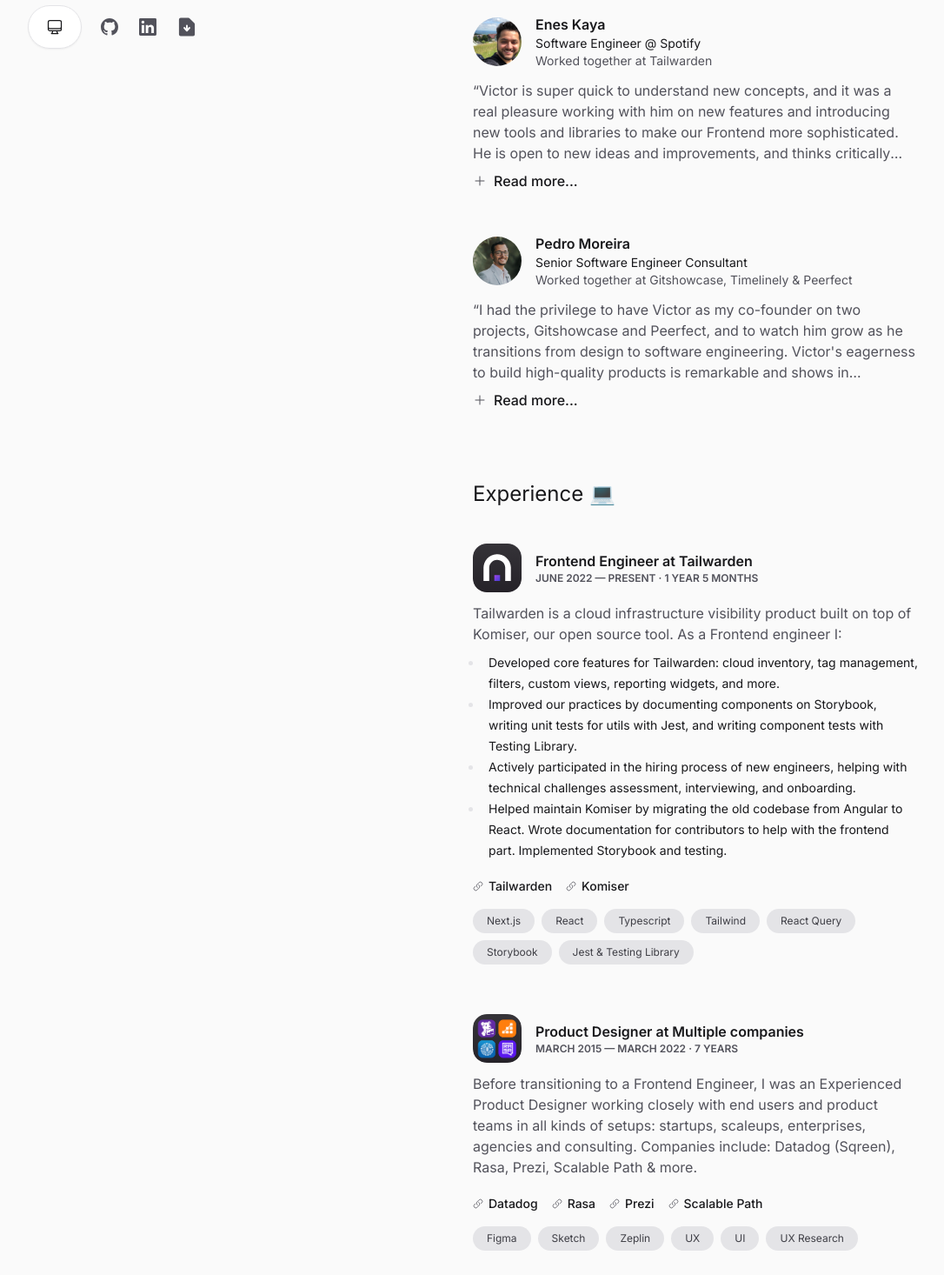
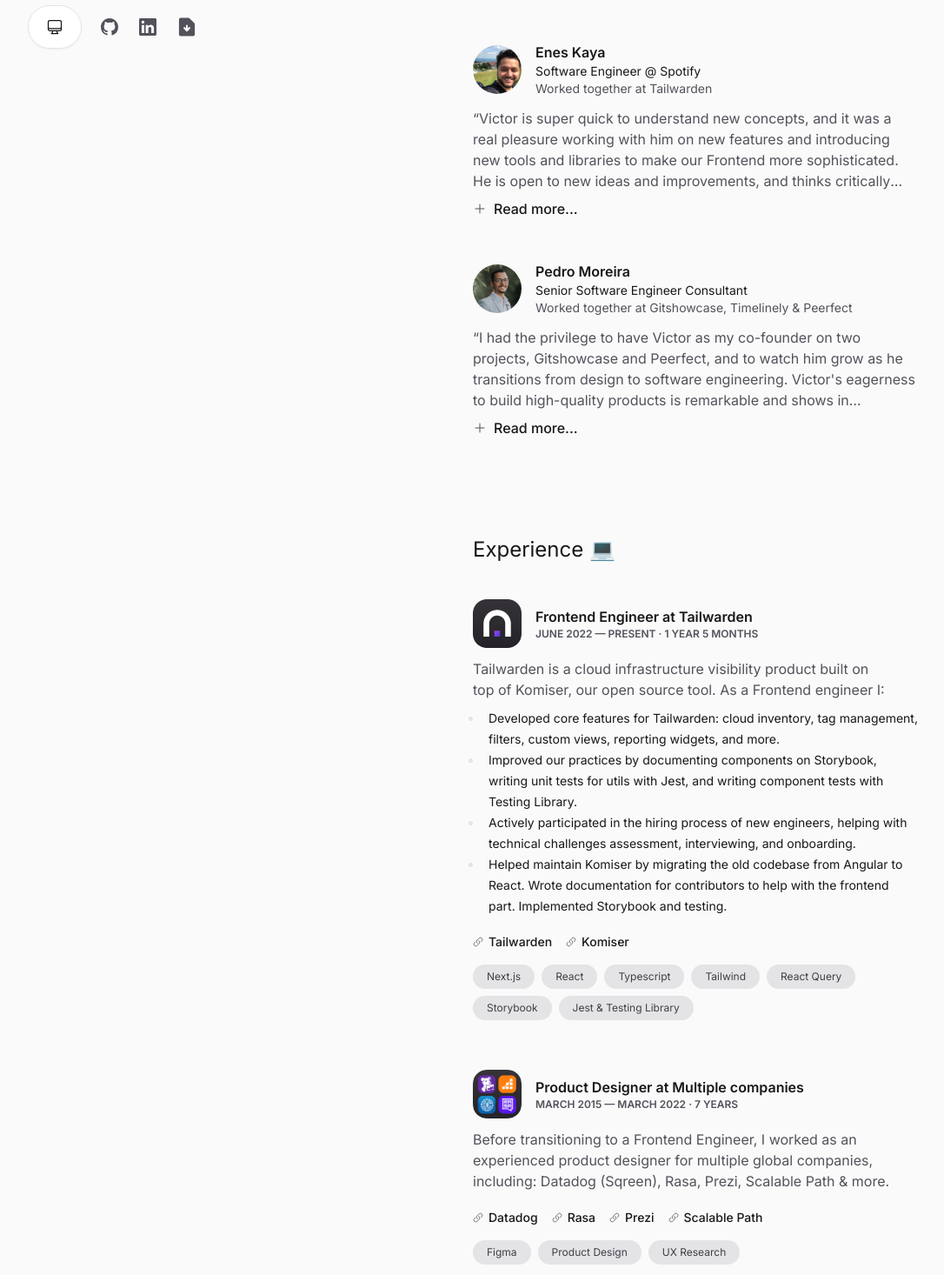
Before and after one commit to victorgaard/portfolio-v2, a Next.js app: page / in a window 1280 px wide. Shown: the part 664-2130 px from the top of the page at 87% size, without its empty margins (96-1182 px from the left). Built offline with nearby package versions, Linux system fonts and the light colour scheme.

Commit message:
style: sections enhancement

```diff
--- a/components/Experience.tsx
+++ b/components/Experience.tsx
@@ -86,7 +86,11 @@
 }
 
 function Description({ children }: PropsWithChildren) {
-  return <Typography.Paragraph>{children}</Typography.Paragraph>;
+  return (
+    <Typography.Paragraph className="[text-wrap:balance]">
+      {children}
+    </Typography.Paragraph>
+  );
 }
 
 type ResponsibilitiesProps = {
@@ -153,8 +157,8 @@
       {stack.map((tech) => (
         <Badge
           key={tech}
-          className={cn("text-zinc-700", {
-            "group-hover:bg-zinc-300 dark:text-zinc-300 group-hover:dark:bg-zinc-800 group-hover:dark:text-white":
+          className={cn("text-zinc-700 dark:text-zinc-300", {
+            "group-hover:bg-zinc-300 group-hover:dark:bg-zinc-800 group-hover:dark:text-white":
               url,
           })}
         >
--- a/components/Recommendation.tsx
+++ b/components/Recommendation.tsx
@@ -8,7 +8,10 @@
 type RecommendationProps = PropsWithChildren & { id: number };
 export function Recommendation({ children, id }: RecommendationProps) {
   return (
-    <div id={`recommendation-${id}`} className="group flex flex-col gap-3">
+    <div
+      id={`recommendation-${id}`}
+      className="group flex flex-col gap-3 pt-12"
+    >
       {children}
     </div>
   );
@@ -51,8 +54,10 @@
 function Message({ children, id }: MessageProps) {
   const [isExpanded, setIsExpanded] = useState(false);
   return (
-    <div className="flex flex-col gap-2">
+    <div className="group flex flex-col gap-2">
+      <a href={`#recommendation-${id}`} className="cursor-text">
         <Typography.Paragraph
+          onClick={() => setIsExpanded(!isExpanded)}
           className={cn(
             "line-clamp-4 transition-all group-hover:text-inherit group-hover:dark:text-inherit",
             {
@@ -62,10 +67,11 @@
         >
           &ldquo;{children}&rdquo;
         </Typography.Paragraph>
+      </a>
       <TextLink
         href={`#recommendation-${id}`}
         onClick={() => setIsExpanded(!isExpanded)}
-        className="mr-auto flex items-center gap-2"
+        className="flex items-center gap-2 decoration-2 group-hover:underline group-hover:underline-offset-4"
       >
         {isExpanded ? (
           <>
--- a/components/Section.tsx
+++ b/components/Section.tsx
@@ -13,7 +13,7 @@
     <section
       id={id}
       className={cn(
-        "flex min-h-[500px] w-full flex-col gap-6 pt-8 md:pt-20",
+        "flex min-h-[500px] w-full flex-col gap-6 pt-8 md:pt-20 md:pb-8",
         className,
       )}
     >
--- a/components/SectionRecommendations.tsx
+++ b/components/SectionRecommendations.tsx
@@ -6,7 +6,7 @@
 
 function SectionRecommendations() {
   return (
-    <Section id="recommendations" title="Worked together 💪" className="gap-12">
+    <Section id="recommendations" title="Worked together 💪" className="gap-0">
       {recommendations.map((recommendation, idx) => {
         const id = idx + 1;
         return (
--- a/static/global.ts
+++ b/static/global.ts
@@ -21,9 +21,7 @@
     picture: "/picture/enes.jpeg",
     title: "Software Engineer @ Spotify",
     relationship: "Worked together at Tailwarden",
-    message: `Victor is super quick to understand new concepts, and it was a real pleasure working with him on new features and introducing new tools and libraries to make our Frontend more sophisticated. He is open to new ideas and improvements, and thinks critically about new features. His product design background is a super-power when it comes to Frontend development, because he constantly thinks about the UX and the big picture of the whole product. I got to know him as a very pro-active engineer, eager to learn and seeking feedback from his peers. In short, if you're in need of a skilled frontend engineer, you can't go wrong with Victor :)
-
-    Wishing you all the best and hopefully our roads cross again at some point!`,
+    message: `Victor is super quick to understand new concepts, and it was a real pleasure working with him on new features and introducing new tools and libraries to make our Frontend more sophisticated. He is open to new ideas and improvements, and thinks critically about new features. His product design background is a super-power when it comes to Frontend development, because he constantly thinks about the UX and the big picture of the whole product. I got to know him as a very pro-active engineer, eager to learn and seeking feedback from his peers. In short, if you're in need of a skilled frontend engineer, you can't go wrong with Victor :)`,
   },
   {
     name: "Pedro Moreira",
@@ -94,8 +92,8 @@
     site: "",
     start: "2015-03-01",
     end: "2022-03-01",
-    stack: ["Figma", "Sketch", "Zeplin", "UX", "UI", "UX Research"],
-    description: `Before transitioning to a Frontend Engineer, I was an Experienced Product Designer working closely with end users and product teams in all kinds of setups: startups, scaleups, enterprises, agencies and consulting. Companies include: Datadog (Sqreen), Rasa, Prezi, Scalable Path & more.`,
+    stack: ["Figma", "Product Design", "UX Research"],
+    description: `Before transitioning to a Frontend Engineer, I worked as an experienced product designer for multiple global companies, including: Datadog (Sqreen), Rasa, Prezi, Scalable Path & more.`,
     responsibilities: [],
     links: [
       { label: "Datadog", href: "https://datadoghq.com" },
```
Lines whose indentation alone changed are shown as unchanged.
